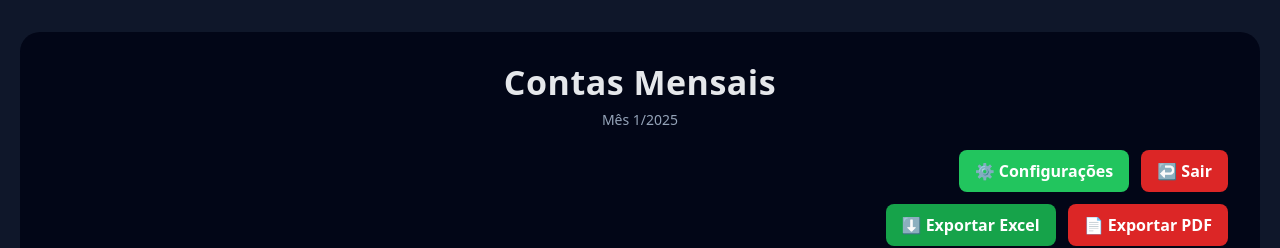
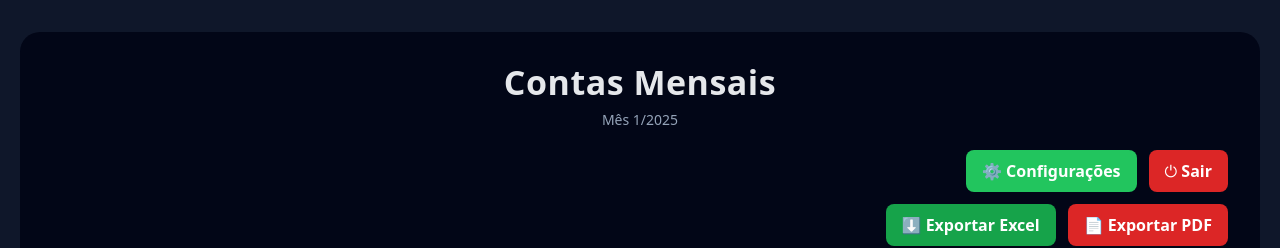
Before and after one commit to andresantos45/contas-mensais, a React (Vite) app in the folder frontend/: page /dashboard in a window 1280 px wide. Shown: the top 248 px of the page. Built offline with nearby package versions, Linux system fonts and the light colour scheme; no server answers; sample sign-in values are in the browser's storage.

Commit message:
fix: botao sair 2

```diff
--- a/frontend/src/components/Dashboard/DashboardHeader.tsx
+++ b/frontend/src/components/Dashboard/DashboardHeader.tsx
@@ -102,7 +102,7 @@ export default function DashboardHeader({
                 fontWeight: 700,
               }}
             >
-              ↩️ Sair
+              ⏻ Sair
             </button>
           </div>
         </div>
```
